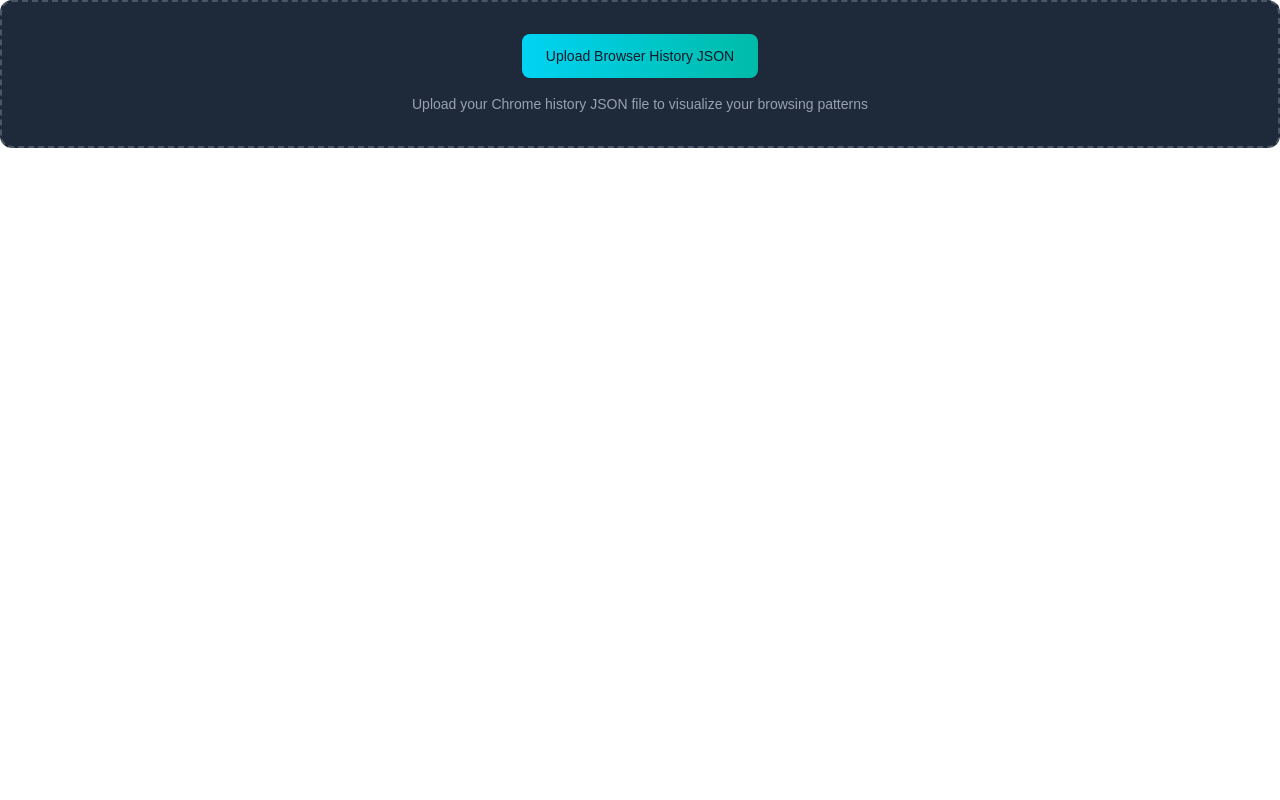
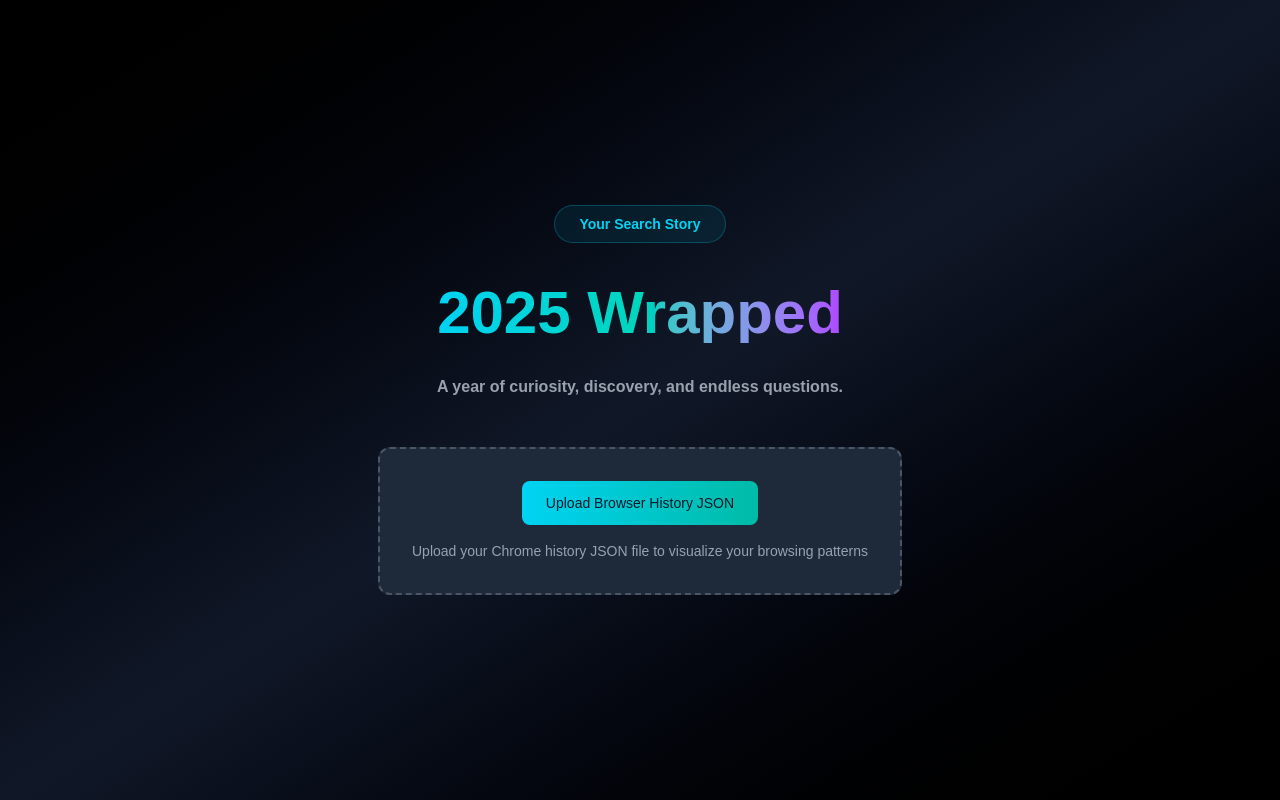
Before and after one commit to MarianaES/chrome-searches-wrapper, a Next.js app: page / in a window 1280 px wide. Built offline with nearby package versions, Linux system fonts and the light colour scheme.

Commit message:
Implement the Hero Section with header and styles

```diff
--- /dev/null
+++ b/app/components/HeroSection.tsx
@@ -0,0 +1,39 @@
+"use client";
+
+import { SetStateAction, useState } from "react";
+import { Stats } from "../page";
+import FileUpload from "./FileUpload";
+
+function HeroSection() {
+  const [stats, setStats] = useState<Stats | null>(null);
+
+  const handleSuccess = (data: { stats: SetStateAction<Stats | null> }) => {
+    console.log("Browsing history data:", data);
+    if (data.stats) {
+      setStats(data.stats);
+    }
+  };
+
+  const handleError = (msg: string) => {
+    console.error(msg);
+    // Error handling can be done here
+  };
+  return (
+    <div className="min-h-screen flex flex-col items-center justify-center p-10 bg-gradient-to-br from-black via-gray-900 to-black overflow-hidden">
+      <div className="flex flex-col items-center max-w-6xl">
+        <div className="mb-10 px-6 py-2 bg-cyan-500/10 border border-cyan-500/30 text-cyan-400 text-cyan-400 rounded-full text-sm font-bold">
+          Your Search Story
+        </div>
+        <h1 className="text-[clamp(40px,15vw,60px)] font-black leading-none mb-8 text-center bg-gradient-to-r from-cyan-400 via-teal-400 to-purple-500 bg-clip-text text-transparent">
+          2025 Wrapped
+        </h1>
+        <p className="text-[clamp(18px, 3vw, 28px)] text-gray-400 font-bold mb-12 text-center max-w-4xl px-4">
+          A year of curiosity, discovery, and endless questions.
+        </p>
+        <FileUpload onSuccess={handleSuccess} onError={handleError} />
+      </div>
+    </div>
+  );
+}
+
+export default HeroSection;
--- a/app/page.tsx
+++ b/app/page.tsx
@@ -1,6 +1,6 @@
 "use client";
 
-import FileUpload from "./components/FileUpload";
+import HeroSection from "./components/HeroSection";
 
 export interface DailyData {
   date: Date;
@@ -30,15 +30,10 @@ export interface GoogleBrowserHistoryData {
 }
 
 export default function Home() {
-  const handleSuccess = (data: any) => {
-    console.log("Browsing history data:", data);
-    // Further processing can be done here
-  };
-
-  const handleError = (msg: string) => {
-    console.error(msg);
-    // Error handling can be done here
-  };
-
-  return <FileUpload onSuccess={handleSuccess} onError={handleError} />;
+  return (
+    <>
+      <HeroSection />
+      {/* <StatsDisplay stats={stats} /> */}
+    </>
+  );
 }
```
